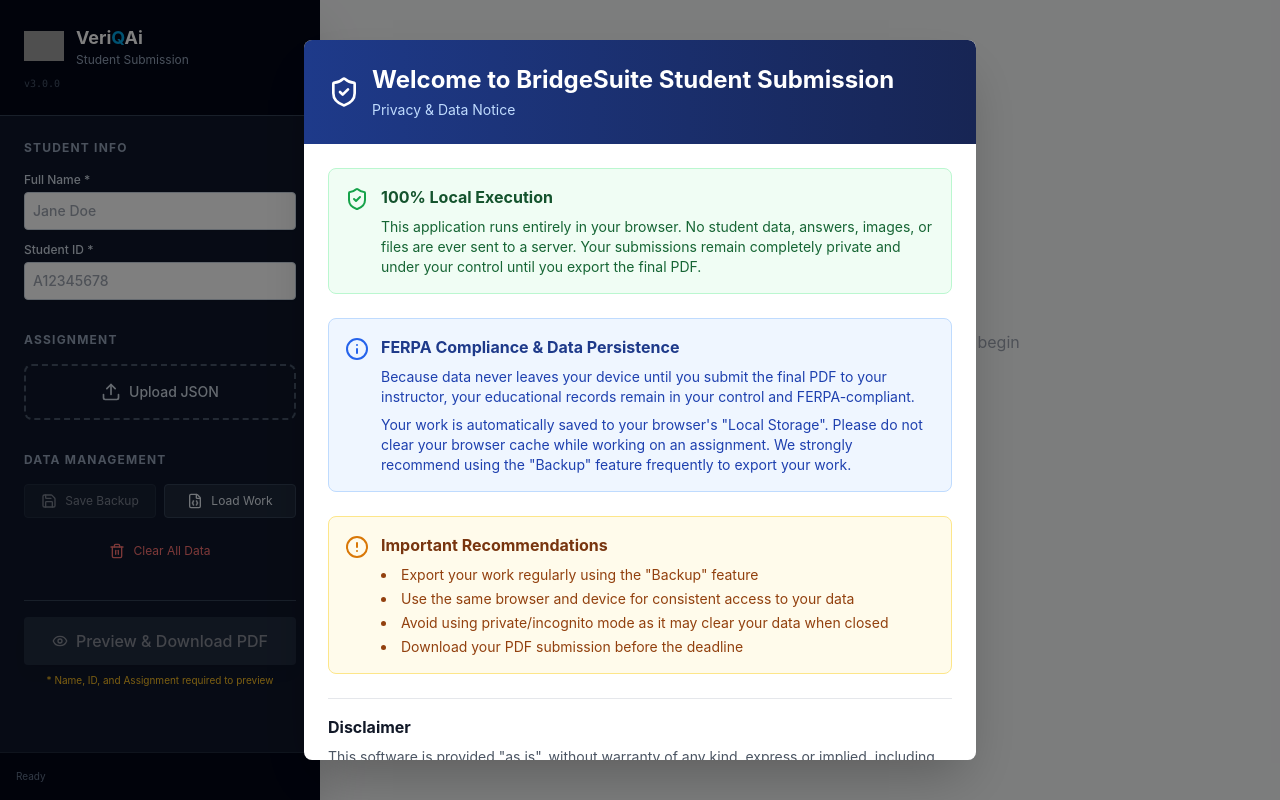
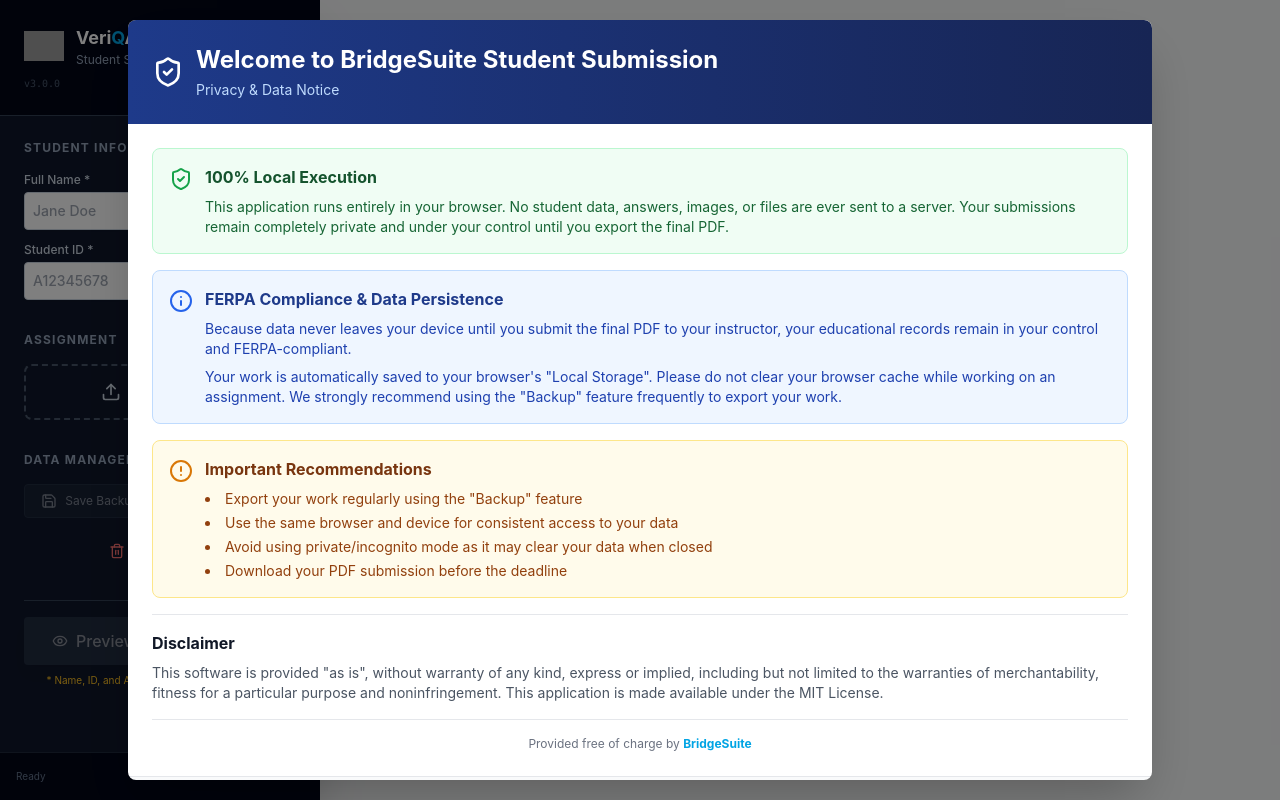
Before and after one commit to AndreKnoesen/GradeBridge-Lite, a React (Vite) app: page / in a window 1280 px wide. Built offline with nearby package versions, Linux system fonts and the light colour scheme; grey boxes are pictures that could not be loaded.

Commit message:
Make privacy notice wider to fit on one screen

```diff
--- a/components/PrivacyNotice.tsx
+++ b/components/PrivacyNotice.tsx
@@ -8,7 +8,7 @@ interface PrivacyNoticeProps {
 export const PrivacyNotice: React.FC<PrivacyNoticeProps> = ({ onAccept }) => {
   return (
     <div className="fixed inset-0 bg-black bg-opacity-50 flex items-center justify-center z-50 p-4">
-      <div className="bg-white rounded-lg shadow-2xl max-w-2xl w-full max-h-[90vh] overflow-y-auto">
+      <div className="bg-white rounded-lg shadow-2xl max-w-5xl w-full max-h-[95vh] overflow-y-auto">
         <div className="bg-gradient-to-r from-academic-800 to-academic-900 text-white p-6 rounded-t-lg">
           <div className="flex items-center gap-3">
             <ShieldCheck className="w-8 h-8" />
@@ -19,7 +19,7 @@ export const PrivacyNotice: React.FC<PrivacyNoticeProps> = ({ onAccept }) => {
           </div>
         </div>
 
-        <div className="p-6 space-y-6">
+        <div className="p-6 space-y-4">
           <div className="flex items-start gap-3 p-4 bg-green-50 border border-green-200 rounded-lg">
             <ShieldCheck className="w-6 h-6 text-green-600 flex-shrink-0 mt-0.5" />
             <div>
@@ -76,10 +76,10 @@ export const PrivacyNotice: React.FC<PrivacyNoticeProps> = ({ onAccept }) => {
           </div>
         </div>
 
-        <div className="p-6 bg-gray-50 border-t border-gray-200 rounded-b-lg">
+        <div className="p-4 bg-gray-50 border-t border-gray-200 rounded-b-lg">
           <button
             onClick={onAccept}
-            className="w-full bg-academic-800 text-white py-3 px-6 rounded-md font-medium hover:bg-academic-900 transition-colors shadow-sm"
+            className="w-full bg-academic-800 text-white py-2.5 px-6 rounded-md font-medium hover:bg-academic-900 transition-colors shadow-sm"
           >
             I Understand - Continue to Submission App
           </button>
```
